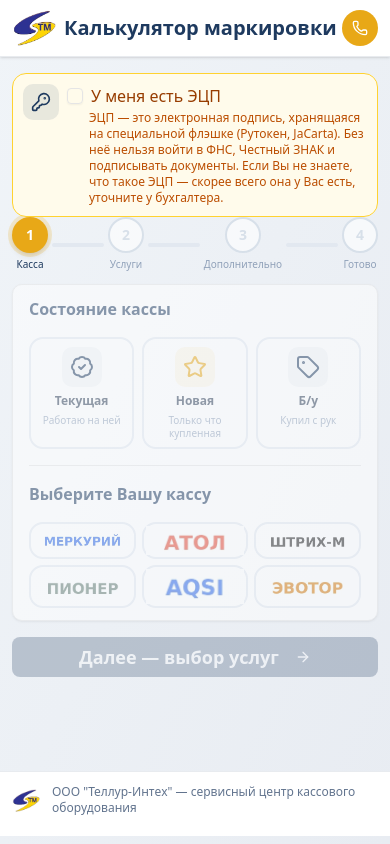
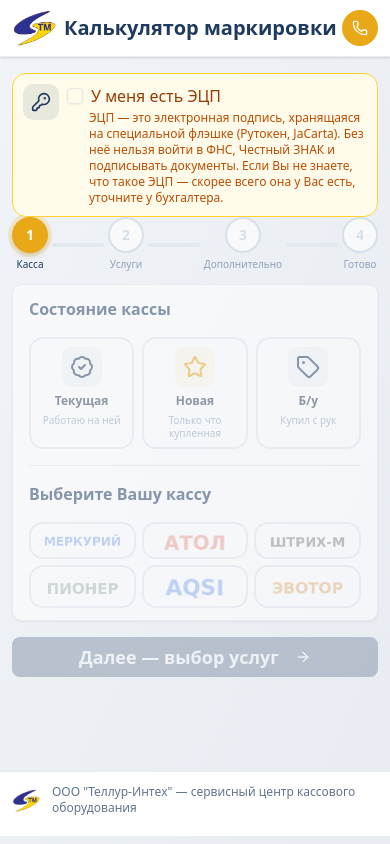
Before and after one commit to JanicAcid/ddddddddddddd, a Next.js app: page / in a window 390 px wide. Built offline with nearby package versions, Linux system fonts and the light colour scheme.

Commit message:
fix: brands opacity 50%, product cards label, bigger checkboxes
- Brand logos: opacity-50 for muted look
- 'Создание карточек товаров': text-sm on mobile to prevent wrapping
- Checkboxes: 30px (was 26px), border-radius 7px

```diff
--- a/src/app/page.tsx
+++ b/src/app/page.tsx
@@ -1014,7 +1014,7 @@
   return (
     <div className="min-h-screen bg-gradient-to-br from-[#f0f4f8] to-[#e8ecf2] flex flex-col">
         <style>{`@keyframes fadeInUp { from { opacity: 0; transform: translateY(12px); } to { opacity: 1; transform: translateY(0); } } .animate-fade-in-up { animation: fadeInUp 0.3s ease-out forwards; opacity: 0; }
-[data-slot=checkbox]{width:26px;height:26px;min-width:26px;min-height:26px;border:2px solid #475569;border-radius:6px;cursor:pointer;transition:all .15s ease}
+[data-slot=checkbox]{width:30px;height:30px;min-width:30px;min-height:30px;border:2px solid #475569;border-radius:7px;cursor:pointer;transition:all .15s ease}
 [data-slot=checkbox]:hover{border-color:#1e3a5f;box-shadow:0 0 0 3px rgba(30,58,95,.12)}
 [data-slot=checkbox][data-state=checked]{background-color:#1e3a5f;border-color:#1e3a5f}
 [data-slot=checkbox][data-state=checked]:hover{background-color:#162d4a}
@@ -1192,7 +1192,7 @@
                             className={`flex items-center justify-center p-0.5 sm:p-1.5 rounded-xl border-2 transition-all duration-200 cursor-pointer group ${isSelected ? 'bg-white' : 'border-slate-200 bg-white hover:border-slate-300'}`}
                             style={isSelected ? { borderColor: brand.color } : undefined}
                           >
-                            <Image src={`/brands/${key}.webp`} alt={kkm.shortName} width={400} height={80} className="max-w-full h-auto object-contain" quality={100} unoptimized />
+                            <Image src={`/brands/${key}.webp`} alt={kkm.shortName} width={400} height={80} className="max-w-full h-auto object-contain opacity-50" quality={100} unoptimized />
                           </button>
                         )
                       })}
@@ -1899,7 +1899,7 @@
                           </div>                          <Checkbox id="product_cards" checked={productCardCount > 0} onCheckedChange={(c) => setProductCardCount(c ? 1 : 0)} className="w-8 h-8 sm:w-9 sm:h-9 shrink-0" />
                           <div className="flex-1 min-w-0">
                             <div className="flex flex-col sm:flex-row sm:items-center sm:justify-between gap-0.5 sm:gap-2">
-                              <Label htmlFor="product_cards" className="font-bold text-base cursor-pointer leading-snug">Создание карточек товаров</Label>
+                              <Label htmlFor="product_cards" className="font-bold text-sm sm:text-base cursor-pointer leading-snug">Создание карточек товаров</Label>
                               <span className="font-bold text-[#1e3a5f] whitespace-nowrap shrink-0 text-sm sm:text-base">
                                 {productCardCount > 0 ? `${(getProductCardPrice(productCardCount) * productCardCount).toLocaleString('ru-RU')} руб.` : ''}
                               </span>
```
